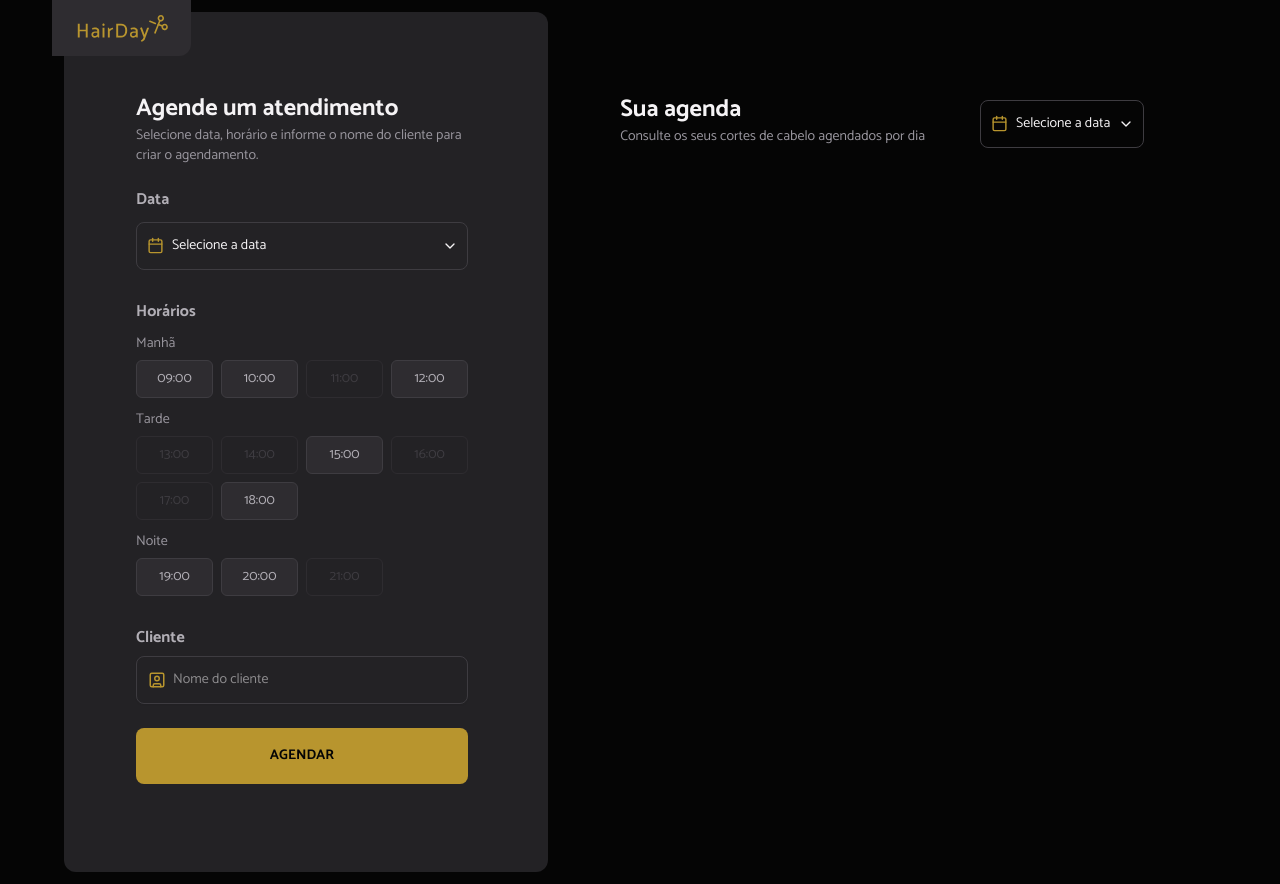
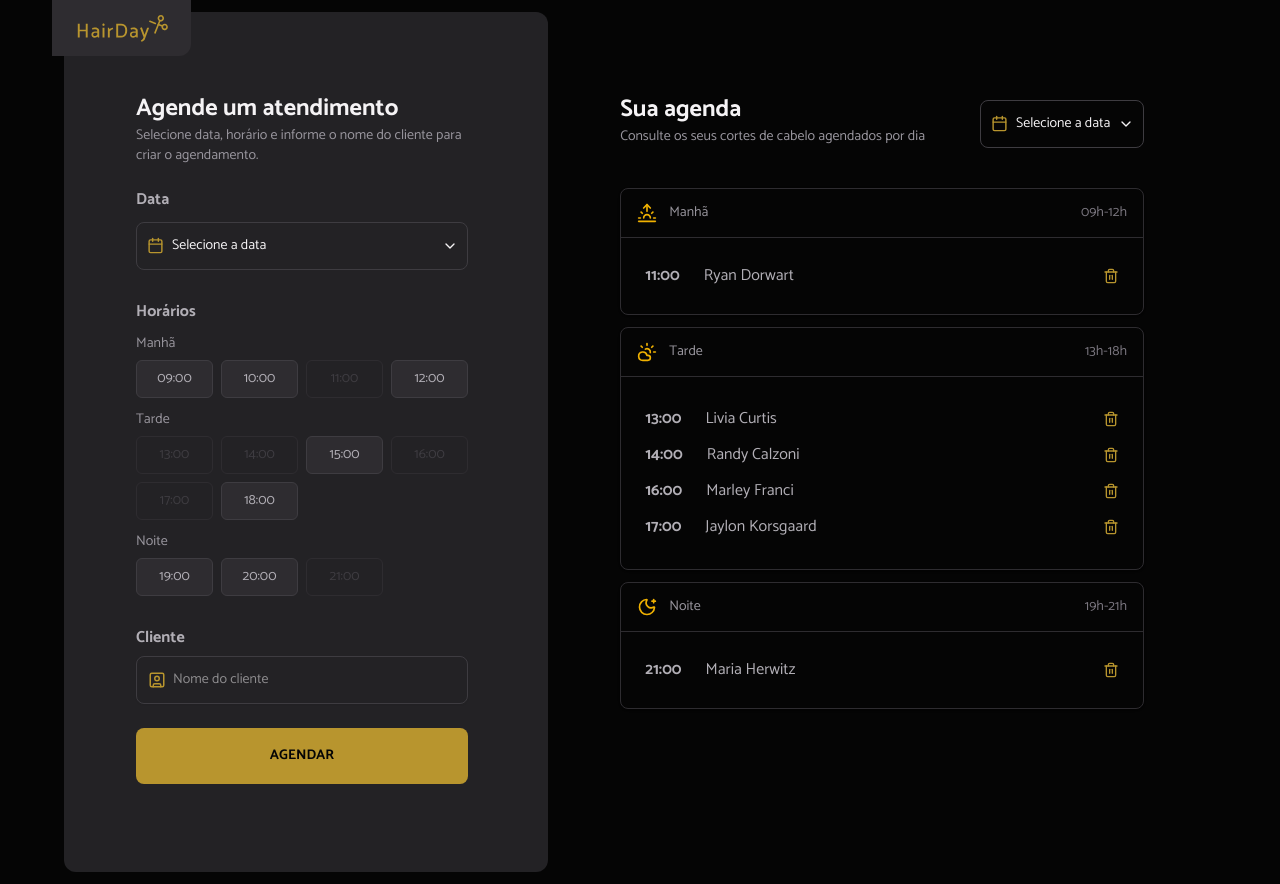
Before and after one commit to hnascx/reactjs-hairday, a React (Vite) app: page / in a window 1280 px wide. Built offline with nearby package versions, Linux system fonts and the light colour scheme.

Commit message:
feat: Create schedule list structure

```diff
--- a/src/components/layout/schedules/index.tsx
+++ b/src/components/layout/schedules/index.tsx
@@ -1,8 +1,9 @@
 import { DatePickerSchedule } from "./date-picker-schedule"
+import { ScheduleTables } from "./morning-table"
 
 export function Schedules() {
   return (
-    <section className="flex flex-col px-18 py-22">
+    <section className="flex flex-col px-18 py-22 gap-10">
       <section className="flex flex-row items-center justify-between">
         <section className="flex flex-col gap-2">
           <h1 className="text-title-lg font-bold flex flex-row items-start justify-start">
@@ -16,6 +17,9 @@ export function Schedules() {
           <DatePickerSchedule />
         </section>
       </section>
+      <section>
+        <ScheduleTables />
+      </section>
     </section>
   )
 }
--- /dev/null
+++ b/src/components/layout/schedules/morning-table/index.tsx
@@ -0,0 +1,111 @@
+import { Button } from "@/components/ui/button"
+import { Card, CardContent, CardHeader } from "@/components/ui/card"
+import { CloudSun, MoonStar, Sunrise, Trash2 } from "lucide-react"
+
+export function ScheduleTables() {
+  return (
+    <div className="flex flex-col gap-3">
+      <Card className="border-gray-600">
+        <CardHeader className="flex flex-row items-center justify-between border-b border-gray-600 h-2">
+          <div className="flex items-center gap-3">
+            <Sunrise className="w-5 h-5 text-yellow-500" />
+            <span className="text-sm text-gray-300">Manhã</span>
+          </div>
+          <span className="text-sm text-gray-400">09h-12h</span>
+        </CardHeader>
+        <CardContent className="p-0">
+          <div className="flex items-center justify-between px-6 py-1">
+            <div className="flex items-center gap-6">
+              <span className="text-title-md font-bold text-gray-200">
+                11:00
+              </span>
+              <span className="text-gray-200">Ryan Dorwart</span>
+            </div>
+            <Button variant="deleteButton" size="deleteButton">
+              <Trash2 className="w-4 h-4" />
+            </Button>
+          </div>
+        </CardContent>
+      </Card>
+
+      <Card className="border-gray-600">
+        <CardHeader className="flex flex-row items-center justify-between border-b border-gray-600 h-2">
+          <div className="flex items-center gap-3">
+            <CloudSun className="w-5 h-5 text-yellow-500" />
+            <span className="text-sm text-gray-300">Tarde</span>
+          </div>
+          <span className="text-sm text-gray-400">13h-18h</span>
+        </CardHeader>
+        <CardContent className="p-0">
+          <div className="flex items-center justify-between px-6 py-2">
+            <div className="flex items-center gap-6">
+              <span className="text-title-md font-bold text-gray-200">
+                13:00
+              </span>
+              <span className="text-gray-200">Livia Curtis</span>
+            </div>
+            <Button variant="deleteButton" size="deleteButton">
+              <Trash2 className="w-4 h-4" />
+            </Button>
+          </div>
+          <div className="flex items-center justify-between px-6 py-2">
+            <div className="flex items-center gap-6">
+              <span className="text-title-md font-bold text-gray-200">
+                14:00
+              </span>
+              <span className="text-gray-200">Randy Calzoni</span>
+            </div>
+            <Button variant="deleteButton" size="deleteButton">
+              <Trash2 className="w-4 h-4" />
+            </Button>
+          </div>
+          <div className="flex items-center justify-between px-6 py-2">
+            <div className="flex items-center gap-6">
+              <span className="text-title-md font-bold text-gray-200">
+                16:00
+              </span>
+              <span className="text-gray-200">Marley Franci</span>
+            </div>
+            <Button variant="deleteButton" size="deleteButton">
+              <Trash2 className="w-4 h-4" />
+            </Button>
+          </div>
+          <div className="flex items-center justify-between px-6 py-2">
+            <div className="flex items-center gap-6">
+              <span className="text-title-md font-bold text-gray-200">
+                17:00
+              </span>
+              <span className="text-gray-200">Jaylon Korsgaard</span>
+            </div>
+            <Button variant="deleteButton" size="deleteButton">
+              <Trash2 className="w-4 h-4" />
+            </Button>
+          </div>
+        </CardContent>
+      </Card>
+
+      <Card className="border-gray-600">
+        <CardHeader className="flex flex-row items-center justify-between border-b border-gray-600 h-2">
+          <div className="flex items-center gap-3">
+            <MoonStar className="w-5 h-5 text-yellow-500" />
+            <span className="text-sm text-gray-300">Noite</span>
+          </div>
+          <span className="text-sm text-gray-400">19h-21h</span>
+        </CardHeader>
+        <CardContent className="p-0">
+          <div className="flex items-center justify-between px-6 py-1">
+            <div className="flex items-center gap-6">
+              <span className="text-title-md font-bold text-gray-200">
+                21:00
+              </span>
+              <span className="text-gray-200">Maria Herwitz</span>
+            </div>
+            <Button variant="deleteButton" size="deleteButton">
+              <Trash2 className="w-4 h-4" />
+            </Button>
+          </div>
+        </CardContent>
+      </Card>
+    </div>
+  )
+}
--- a/src/components/ui/button.tsx
+++ b/src/components/ui/button.tsx
@@ -15,9 +15,12 @@ const buttonVariants = cva(
           "bg-gray-600 text-gray-200 hover:bg-gray-600/90 border border-gray-500 focus:text-yellow focus:border-yellow disabled:bg-transparent disabled:text-gray-500 disabled:border-gray-600",
         bookClientButton:
           "bg-yellow text-gray-900 font-bold uppercase flex items-center justify-center border-transparent disabled:bg-yellow/25 disabled:border-transparent hover:border-yellow-light hover:border-2 transition-all duration-200",
+        deleteButton:
+          "text-yellow hover:text-yellow-dark transition-colors duration-200",
       },
       size: {
         hourButton: "h-9.5 rounded-md px-4 py-2 has-[>svg]:px-3 w-19.25",
+        deleteButton: "h-0 w-0 rounded-md px-4 py-2 has-[>svg]:px-2",
         sm: "h-12 w-41 rounded-lg px-6 has-[>svg]:px-4",
         md: "h-12 w-83 rounded-lg px-6 has-[>svg]:px-4",
         lg: "h-14 w-83 rounded-lg px-6 has-[>svg]:px-4",
--- /dev/null
+++ b/src/components/ui/card.tsx
@@ -0,0 +1,92 @@
+import * as React from "react"
+
+import { cn } from "@/lib/utils"
+
+function Card({ className, ...props }: React.ComponentProps<"div">) {
+  return (
+    <div
+      data-slot="card"
+      className={cn(
+        "bg-card text-card-foreground flex flex-col gap-6 rounded-lg border py-6 shadow-sm",
+        className
+      )}
+      {...props}
+    />
+  )
+}
+
+function CardHeader({ className, ...props }: React.ComponentProps<"div">) {
+  return (
+    <div
+      data-slot="card-header"
+      className={cn(
+        "@container/card-header grid auto-rows-min grid-rows-[auto_auto] items-start gap-2 px-4 has-data-[slot=card-action]:grid-cols-[1fr_auto] [.border-b]:pb-6",
+        className
+      )}
+      {...props}
+    />
+  )
+}
+
+function CardTitle({ className, ...props }: React.ComponentProps<"div">) {
+  return (
+    <div
+      data-slot="card-title"
+      className={cn("leading-none font-semibold", className)}
+      {...props}
+    />
+  )
+}
+
+function CardDescription({ className, ...props }: React.ComponentProps<"div">) {
+  return (
+    <div
+      data-slot="card-description"
+      className={cn("text-muted-foreground text-sm", className)}
+      {...props}
+    />
+  )
+}
+
+function CardAction({ className, ...props }: React.ComponentProps<"div">) {
+  return (
+    <div
+      data-slot="card-action"
+      className={cn(
+        "col-start-2 row-span-2 row-start-1 self-start justify-self-end",
+        className
+      )}
+      {...props}
+    />
+  )
+}
+
+function CardContent({ className, ...props }: React.ComponentProps<"div">) {
+  return (
+    <div
+      data-slot="card-content"
+      className={cn("px-6", className)}
+      {...props}
+    />
+  )
+}
+
+function CardFooter({ className, ...props }: React.ComponentProps<"div">) {
+  return (
+    <div
+      data-slot="card-footer"
+      className={cn("flex items-center px-6 [.border-t]:pt-6", className)}
+      {...props}
+    />
+  )
+}
+
+export {
+  Card,
+  CardAction,
+  CardContent,
+  CardDescription,
+  CardFooter,
+  CardHeader,
+  CardTitle,
+}
```
